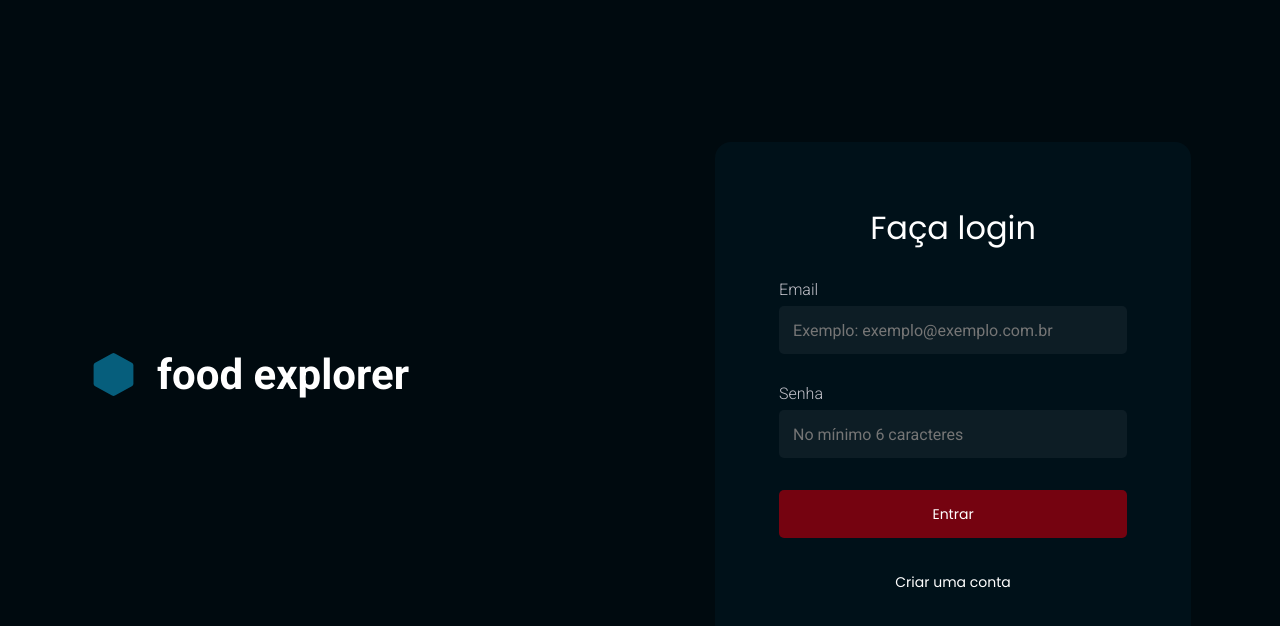
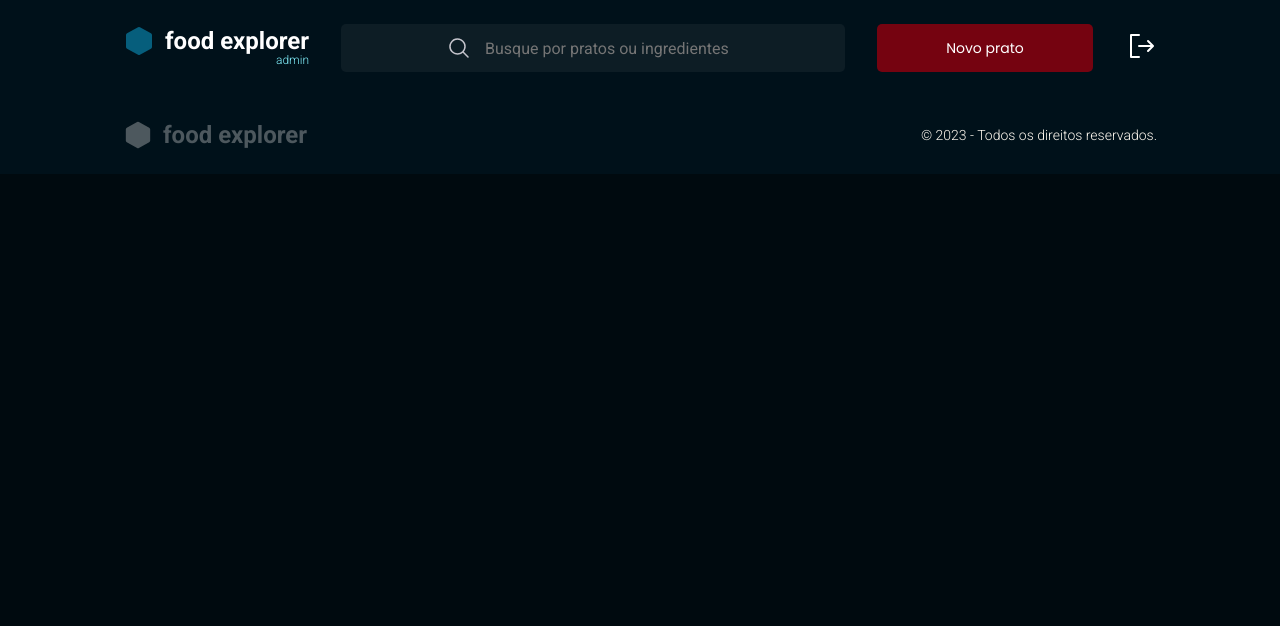
Before and after one commit to jaocruz/foodexplorer-web, a React (Vite) app: page / in a window 1280 px wide. Shown: the top 626 px of the page. Built offline with nearby package versions, Linux system fonts and the light colour scheme.

Commit message:
header and footer improvements

```diff
--- a/src/components/button/styles.js
+++ b/src/components/button/styles.js
@@ -9,6 +9,7 @@ export const Container = styled.button`
   padding: 12px 24px;
 
   gap: 8px;
+  flex-shrink: 0;
 
   white-space: nowrap;
   transition: background-color 0.4s;
--- a/src/components/footer/index.jsx
+++ b/src/components/footer/index.jsx
@@ -5,12 +5,14 @@ import { PiHexagonFill } from "react-icons/pi";
 export function Footer(){
   return (
     <Container>
-      <div>
-        <PiHexagonFill size={30}/>
-        <h1>food explorer</h1>
-      </div>
+      <main>
+        <div>
+          <PiHexagonFill size={30}/>
+          <h1>food explorer</h1>
+        </div>
 
-      <span>© 2023 - Todos os direitos reservados.</span>
+        <span>© 2023 - Todos os direitos reservados.</span>
+      </main>
     </Container>
   )
 }
--- a/src/components/footer/styles.js
+++ b/src/components/footer/styles.js
@@ -5,32 +5,38 @@ export const Container = styled.footer`
   padding: 24px 123px;
 
   display: flex;
-  align-items: center;
   justify-content: center;
-
-  gap: 694px;
 
   background-color: ${({theme}) => theme.COLORS.DARK_600};
 
-  div {
+  main {
+    width: 100%;
+    max-width: 1366px;
+
+    display: flex;
+    align-items: center;
+    justify-content: space-between;
+
+    > div {
       gap: 10px;
       display: flex;
       align-items: center;
       white-space: nowrap;
 
-    > svg {
+      svg {
         color: ${({theme}) => theme.COLORS.LIGHT_700};
       }
 
-    > h1 {
+      h1 {
         color: ${({theme}) => theme.COLORS.LIGHT_700};
         ${({theme}) => theme.FONTS.ROBOTO_BIGGERbold}
       }
     }
 
-  span {
+    > span {
       white-space: nowrap;
       color: ${({theme}) => theme.COLORS.LIGHT_200};
       ${({theme}) => theme.FONTS.ROBOTO_SMALLERregular}
     }
+  }
 `;
--- a/src/components/header/index.jsx
+++ b/src/components/header/index.jsx
@@ -8,6 +8,7 @@ import { PiSignOut, PiHexagonFill, PiMagnifyingGlass  } from "react-icons/pi";
 export function Header(){
   return (
     <Container>
+      <main>
         <Brand>
           <div className="main-brand">
             <PiHexagonFill size={32}/>
@@ -22,6 +23,7 @@ export function Header(){
         <Button title="Novo prato"/>
 
         <a href="#"><PiSignOut size={32}/></a>
+      </main>
     </Container>
   )
 }
--- a/src/components/header/styles.js
+++ b/src/components/header/styles.js
@@ -5,27 +5,36 @@ export const Container = styled.header`
   padding: 24px 123px;
 
   display: flex;
-  align-items: center;
   justify-content: center;
-
-  gap: 32px;
 
   background-color: ${({theme}) => theme.COLORS.DARK_600};
 
-  div {
+  main {
+    width: 100%;
+    max-width: 1366px;
+
+    gap: 32px;
+    display: flex;
+    align-items: center;
+
+    > div {
+
+      section {
         justify-content: center;
 
-    &:focus-within input {
-      transform: translateX(-50%);
+        &:focus-within svg {
+          transform: translateX(-254px);
         }
 
-    &:focus-within svg {
-      transform: translateX(-520%);
+        &:focus-within input {
+          transform: translateX(-252px);
+        }
       }
     }
 
-  button {
+    > button {
       width: 216px;
+    }
   }
 `;
 
@@ -38,12 +47,11 @@ export const Brand = styled.div`
 
   white-space: nowrap;
 
-  .main-brand {
+  > .main-brand {
     display: flex;
     align-items: center;
 
     column-gap: 10px;
-  }
 
     svg {
       color: ${({theme}) => theme.COLORS.CAKE_100};
@@ -52,8 +60,9 @@ export const Brand = styled.div`
     h1 {
       ${({theme}) => theme.FONTS.ROBOTO_BIGGERbold};
     }
+  }
 
-  span {
+  > span {
     margin-top: -6px;
     text-align: right;
     color: ${({theme}) => theme.COLORS.CAKE_200};
--- a/src/components/input/styles.js
+++ b/src/components/input/styles.js
@@ -5,6 +5,7 @@ export const Container = styled.div`
   flex-direction: column;
 
   gap: 8px;
+  width: 100%;
 
   label {
     ${({theme}) => theme.FONTS.ROBOTO_SMALLregular};
@@ -13,8 +14,6 @@ export const Container = styled.div`
 
   section {
     width: 100%;
-    max-width: 581px;
-
     height: 48px;
 
     display: flex;
@@ -34,17 +33,17 @@ export const Container = styled.div`
   }
 
   svg {
-    transition: transform 0.5s ease;
+    transition: transform 1s ease;
     color: ${({theme}) => theme.COLORS.LIGHT_400};
   }
 
   input {
-    width: 100%;
+    width: 254px;
     height: 100%;
 
     border: none;
 
-    transition: transform 0.5s ease;
+    transition: transform 1s ease;
 
     background-color: transparent;
     color: ${({theme}) => theme.COLORS.LIGHT_400};
--- a/src/main.jsx
+++ b/src/main.jsx
@@ -6,13 +6,13 @@ import { ThemeProvider } from 'styled-components'
 
 import GlobalStyle from './styles/global'
 
-import { SignIn } from './pages/sign-in'
+import { Home } from './pages/home'
 
 ReactDOM.createRoot(document.getElementById('root')).render(
   <React.StrictMode>
     <ThemeProvider theme={theme}>
       <GlobalStyle />
-      <SignIn/>
+      <Home/>
     </ThemeProvider>
   </React.StrictMode>,
 )
--- /dev/null
+++ b/src/pages/home/index.jsx
@@ -0,0 +1,13 @@
+import { Container } from "./styles";
+
+import { Header } from "../../components/header"
+import { Footer } from "../../components/footer"
+
+export function Home(){
+  return (
+    <>
+    <Header/>
+    <Footer/>
+    </>
+  )
+}
--- /dev/null
+++ b/src/pages/home/styles.js
@@ -0,0 +1,6 @@
+import styled from "styled-components";
+
+export const Container = styled.main`
+  width: 100%;
+  height: 100%;
+`;
```
Lines whose indentation alone changed are shown as unchanged.
